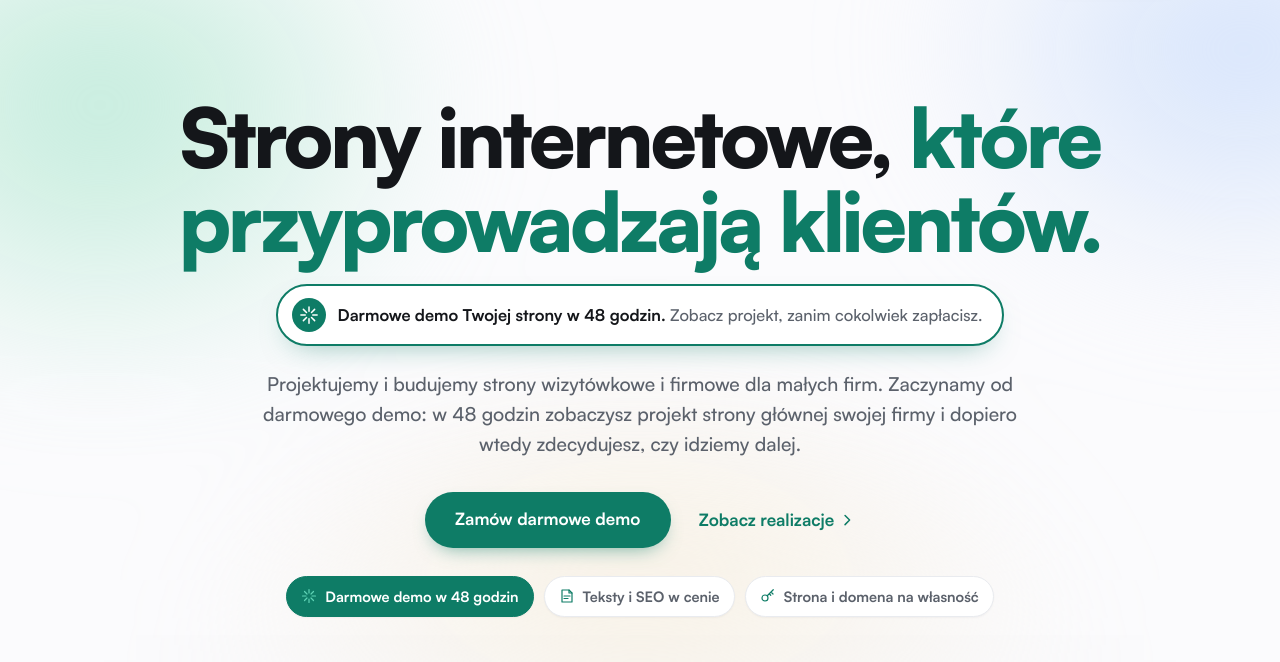
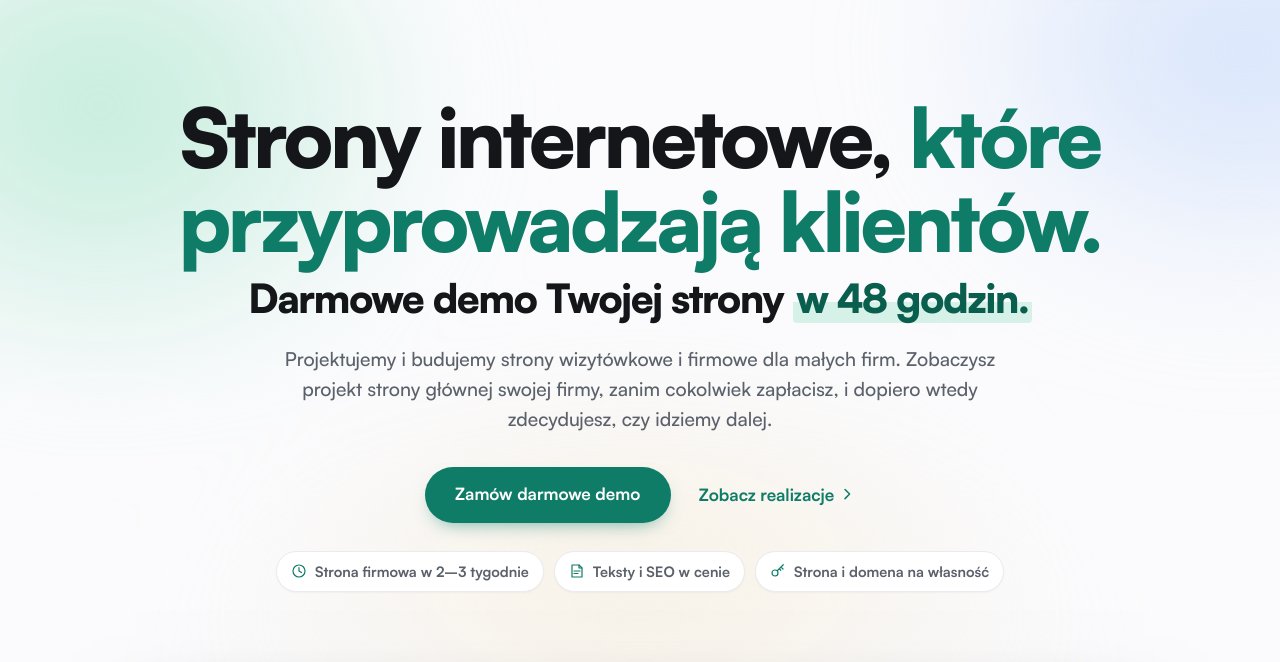
Before and after one commit to borkowskiPrzemo098/pbdesign, a plain HTML site: page index.html in a window 1280 px wide. Shown: the part 72-734 px from the top of the page. Drawn offline with Linux system fonts and the light colour scheme.

Commit message:
Hero: darmowe demo jako podtytul w kroju naglowka

```diff
--- a/index.html
+++ b/index.html
@@ -87,14 +87,14 @@
   <div class="hero__glow" aria-hidden="true"></div>
   <div class="wrap hero__copy">
     <h1 id="hero-h">Strony internetowe, <span class="accent">które przyprowadzają klientów.</span></h1>
-    <p class="hero__demo"><svg class="ic" aria-hidden="true"><use href="#i-spark"/></svg><span><b>Darmowe demo Twojej strony w&nbsp;48&nbsp;godzin.</b> Zobacz projekt, zanim cokolwiek zapłacisz.</span></p>
-    <p class="hero__lead">Projektujemy i&nbsp;budujemy strony wizytówkowe i&nbsp;firmowe dla małych firm. Zaczynamy od darmowego demo: w&nbsp;48&nbsp;godzin zobaczysz projekt strony głównej swojej firmy i&nbsp;dopiero wtedy zdecydujesz, czy idziemy dalej.</p>
+    <p class="hero__sub">Darmowe demo Twojej strony <mark>w&nbsp;48&nbsp;godzin.</mark></p>
+    <p class="hero__lead">Projektujemy i&nbsp;budujemy strony wizytówkowe i&nbsp;firmowe dla małych firm. Zobaczysz projekt strony głównej swojej firmy, zanim cokolwiek zapłacisz, i&nbsp;dopiero wtedy zdecydujesz, czy idziemy dalej.</p>
     <div class="hero__actions">
       <a class="pill pill--accent pill--lg" href="wycena.html#demo">Zamów darmowe demo</a>
       <a class="textlink" href="realizacje.html">Zobacz realizacje <svg class="ic"><use href="#i-chev"/></svg></a>
     </div>
     <div class="phero__meta hero__tags">
-      <span class="tag tag--hot"><svg class="ic"><use href="#i-spark"/></svg>Darmowe demo w&nbsp;48&nbsp;godzin</span>
+      <span class="tag"><svg class="ic"><use href="#i-clock"/></svg>Strona firmowa w&nbsp;2–3&nbsp;tygodnie</span>
       <span class="tag"><svg class="ic"><use href="#i-cms"/></svg>Teksty i&nbsp;SEO w&nbsp;cenie</span>
       <span class="tag"><svg class="ic"><use href="#i-key"/></svg>Strona i&nbsp;domena na własność</span>
     </div>
--- a/styles.css
+++ b/styles.css
@@ -1866,3 +1866,5 @@ a[href^="mailto:"]{white-space:nowrap;overflow-wrap:normal;word-break:keep-all}
 .hero__demo .ic{flex:none;width:34px;height:34px;padding:7px;border-radius:50%;background:var(--accent);color:#fff;stroke-width:2.4}
 .hero__demo b{color:var(--ink)}
 @media (max-width:640px){.hero__demo{border-radius:20px;font-size:.95rem;align-items:flex-start}}
+.hero__sub{margin:14px auto 0;font:900 clamp(1.45rem,3.2vw,2.5rem)/1.12 var(--f);letter-spacing:-.035em;color:var(--ink);text-wrap:balance}
+.hero__sub mark{background:linear-gradient(transparent 58%,var(--mint) 58%);color:var(--accent-deep);padding:0 .08em;border-radius:4px}
```
